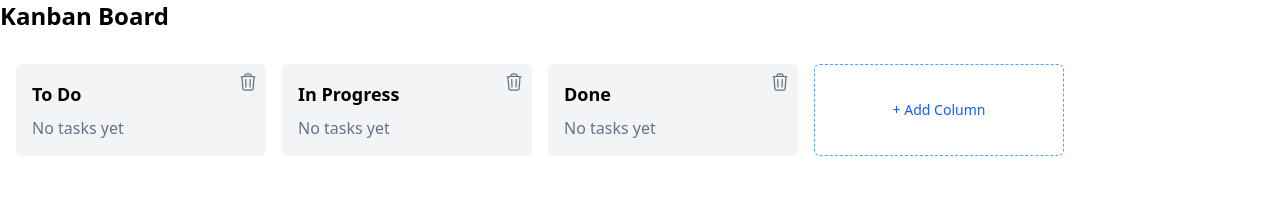
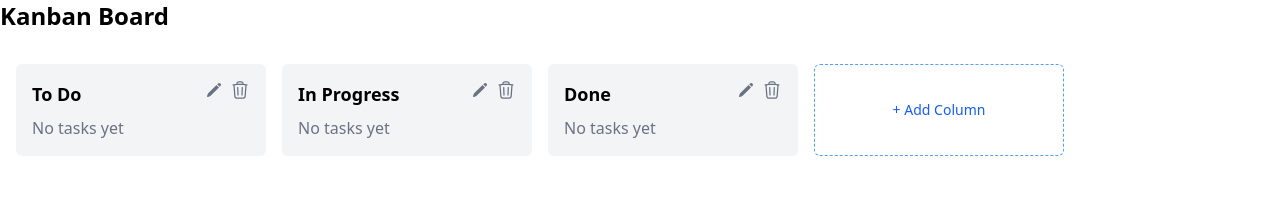
Before and after one commit to PallaviDule/React-Kanban-board, a React (Vite) app: page / in a window 1280 px wide. Shown: the top 206 px of the page. Built offline with nearby package versions, Linux system fonts and the light colour scheme.

Commit message:
rename column

```diff
--- a/src/components/Board.tsx
+++ b/src/components/Board.tsx
@@ -1,8 +1,9 @@
 import React, { useState } from 'react';
 import { useDispatch, useSelector } from 'react-redux';
 import type { AppDispatch, RootState } from '../redux/store';
-import { addColumn, deleteColumn } from '../redux/columnsSlice';
+import { addColumn, deleteColumn, renameColumn } from '../redux/columnsSlice';
 import { TrashIcon } from '@heroicons/react/24/outline';
+import { PencilIcon } from '@heroicons/react/24/solid';
 
 const Board: React.FC = () => {
     const columns = useSelector((state: RootState) => state.columns.columns);
@@ -10,6 +11,9 @@ const Board: React.FC = () => {
 
     const [newTitle, setNewTitle] = useState('');
     const [showInput, setShowInput] = useState(false);
+
+    const [editingId, setEditingId] = useState<string | null>(null);
+    const [editTitle, setEditTitle] = useState('');
 
     const handleAddColumn = () => {
         if (newTitle.trim() !== '') {
@@ -19,26 +23,72 @@ const Board: React.FC = () => {
         }
     };
 
-
+    const handleRename = (id: string) => {
+    if (editTitle.trim()) {
+      dispatch(renameColumn({ id, newTitle: editTitle.trim() }));
+    }
+    setEditingId(null);
+  };
 
   return (
     <div className="flex gap-4 p-4 overflow-x-auto">
       {columns.map(({id, title}) => (
         <div
             key={id}
-          className="bg-gray-100 rounded-md p-4 min-w-[250px] flex-shrink-0 relative"
+            className="bg-gray-100 rounded-md p-4 min-w-[250px] flex-shrink-0"
         >
+            <div className="flex justify-between items-start mb-2">
+                {editingId === id ? (
+                <input
+                    autoFocus
+                    value={editTitle}
+                    onChange={(e) => setEditTitle(e.target.value)}
+                    onBlur={() => handleRename(id)}
+                    onKeyDown={(e) => {
+                    if (e.key === 'Enter') handleRename(id);
+                    if (e.key === 'Escape') setEditingId(null);
+                    }}
+                    className="font-semibold text-lg px-1 py-0.5 rounded border w-full mr-2"
+                />
+                ) : (
+                <h2
+                    className="font-semibold text-lg"
+                    onDoubleClick={() => {
+                    setEditingId(id);
+                    setEditTitle(title);
+                    }}
+                >
+                    {title}
+                </h2>
+                )}
+
+                <div className="flex gap-2 ml-2">
+                {/* EDIT ICON */}
+                {editingId !== id && (
+                    <button
+                    onClick={() => {
+                        setEditingId(id);
+                        setEditTitle(title);
+                    }}
+                    title="Rename Column"
+                    >
+                    <PencilIcon className="w-4 h-4 text-gray-500 hover:text-blue-600" />
+                    </button>
+                )}
+
+                {/* DELETE ICON */}
                 <button
                     onClick={() => dispatch(deleteColumn(id))}
-                className="absolute top-2 right-2 text-gray-500 hover:text-red-600 text-sm"
                     title="Delete Column"
                 >
                     <TrashIcon className="w-5 h-5 text-gray-500 hover:text-red-600" />
                 </button>
-          <h2 className="font-semibold text-lg mb-2">{title}</h2>
-          {/* Tasks will go here */}
+                </div>
+            </div>
+
             <div className="text-gray-500">No tasks yet</div>
         </div>
+
       ))}
       {/* Add Column Section */}
         <div className="min-w-[250px] flex-shrink-0">
--- a/src/redux/columnsSlice.ts
+++ b/src/redux/columnsSlice.ts
@@ -28,8 +28,15 @@ const columnsSlice = createSlice({
     deleteColumn: (state, action: PayloadAction<string>) => {
       state.columns = state.columns.filter((col) => col.id !== action.payload);
     },
+    renameColumn: (state, action: PayloadAction<{ id: string; newTitle: string }>) => {
+      const column = state.columns.find((col) => col.id === action.payload.id);
+
+      if (column) {
+        column.title = action.payload.newTitle;
+      }
+    },
   },
 });
 
-export const { addColumn, deleteColumn } = columnsSlice.actions;
+export const { addColumn, deleteColumn, renameColumn } = columnsSlice.actions;
 export default columnsSlice.reducer;
```
Lines whose indentation alone changed are shown as unchanged.
